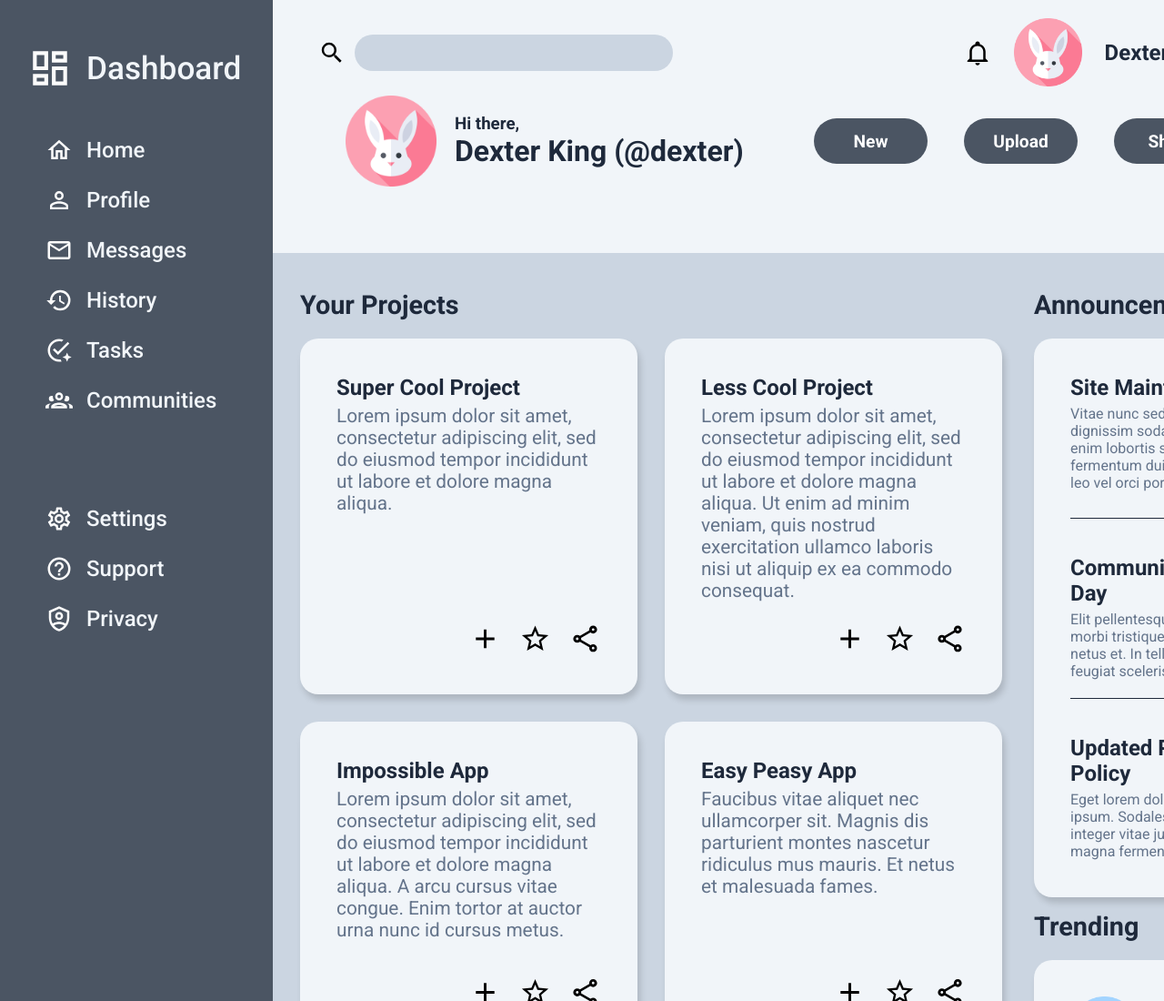
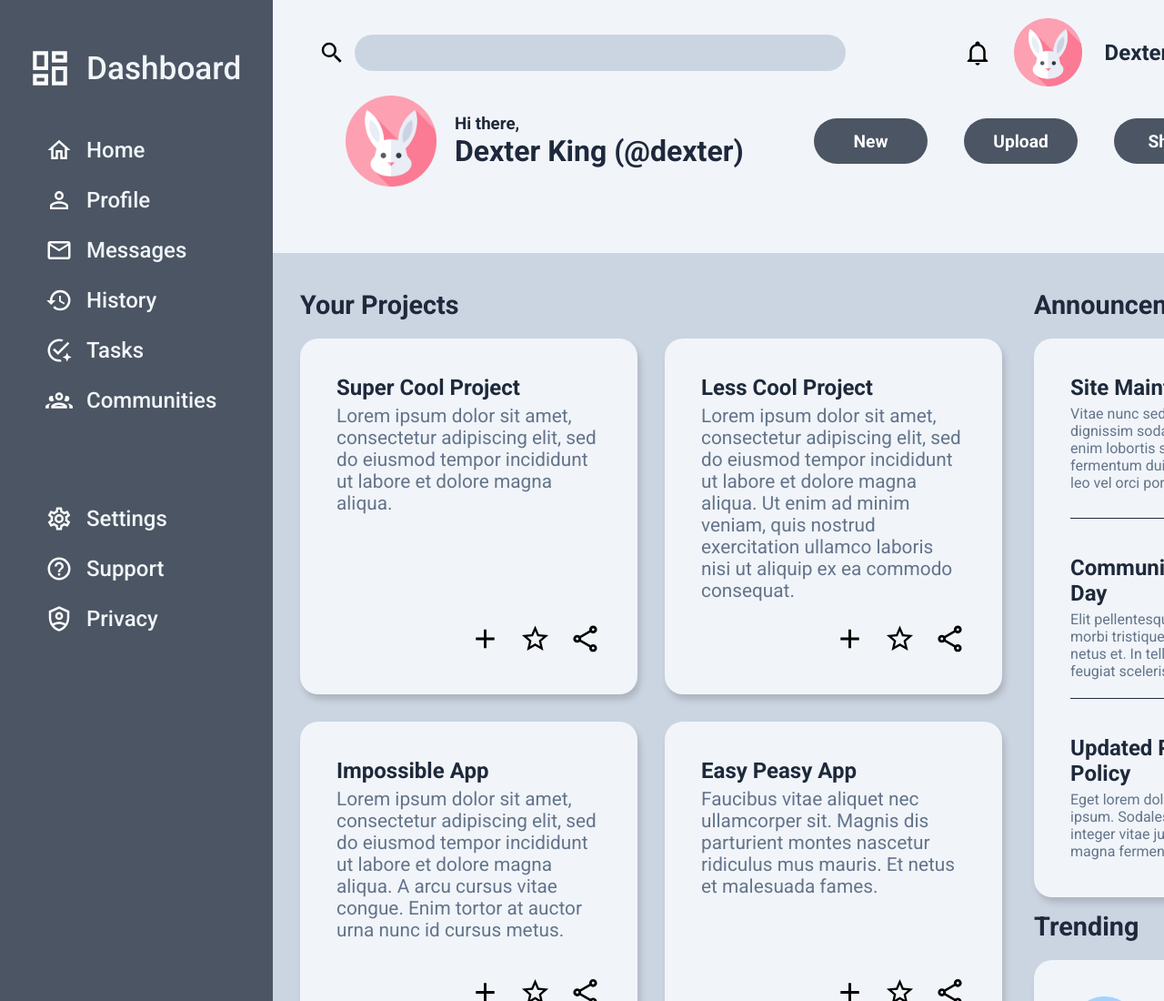
Before and after one commit to KingD2220/odin-dashboard, a plain HTML site: page index.html in a window 1280 px wide. Shown: the top 1100 px of the page at 91% size. Drawn offline with Linux system fonts and the light colour scheme.

Commit message:
Stop search bar from getting too small.

```diff
--- a/styles.css
+++ b/styles.css
@@ -103,6 +103,7 @@ li {
 .search > input {
     display: block;
     width: 100%;
+    min-width: 540px;
     height: 40px;
     margin: 0 70px 0 10px;
     padding-left: 15px;
```
